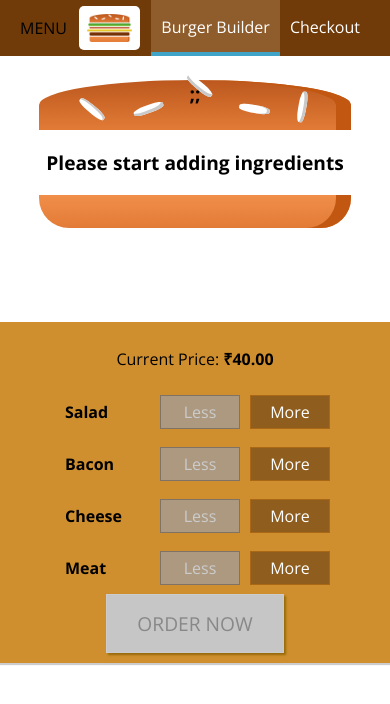
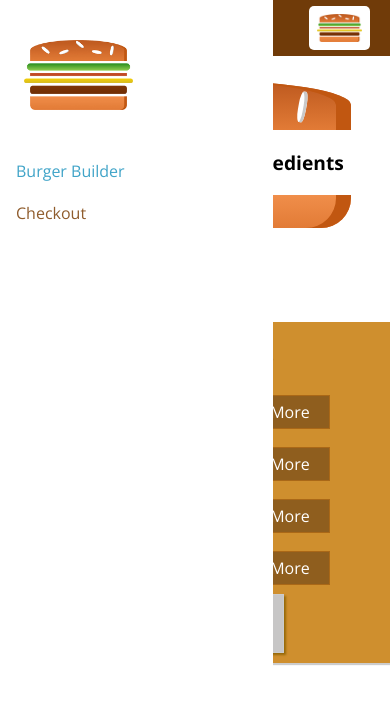
Before and after one commit to venki-bellu/burger-builder, a React app: page / in a window 390 px wide. Shown: the top 704 px of the page. Built offline with nearby package versions, Linux system fonts and the light colour scheme.

Commit message:
8.137 More about Responsive Adjustments

```diff
--- a/src/components/Layout/Layout.js
+++ b/src/components/Layout/Layout.js
@@ -2,10 +2,12 @@
 import Auxi from '../../hoc/Auxi';
 import classes from './Layout.module.css'
 import Toolbar from '../Navigation/Toolbar/Toolbar';
+import SideDrawer from '../Navigation/SideDrawer/SideDrawer';
 
 const layout = (props) => (
     <Auxi>
         <Toolbar />
+        <SideDrawer />
         <main className={classes.Content}>
             {props.children}
         </main>
--- a/src/components/Logo/Logo.module.css
+++ b/src/components/Logo/Logo.module.css
@@ -2,7 +2,7 @@
 {
     background-color: white;
     padding: 8px;
-    height: 80%;
+    height: 100%;
     box-sizing: border-box;
     border-radius: 5px;
 }
--- a/src/components/Navigation/NavigationItems/NavigationItem/NavigationItem.module.css
+++ b/src/components/Navigation/NavigationItems/NavigationItem/NavigationItem.module.css
@@ -1,7 +1,33 @@
+.NavigationItem
+{
+    margin:10px 0;
+    box-sizing: border-box;
+    display: block;
+    width: 100%;
+}
+
+.NavigationItem a
+{
+    color: #8f5c2c;
+    text-decoration: none;
+    width: 100%;
+    box-sizing: border-box;
+    display: block;
+}
+
+.NavigationItem a:hover,
+.NavigationItem a:active,
+.NavigationItem a.active
+{
+    color: #40a4c8;
+}
+
+@media (min-width: 500px)
+{
     .NavigationItem
     {
         margin: 0;
-    box-sizing: border-box;
+        width: auto;
         display: flex;
         height: 100%;
         align-items: center;
@@ -10,12 +36,9 @@
     .NavigationItem a
     {
         color: white;
-    text-decoration: none;
         height: 100%;
         padding: 16px 10px;
         border-bottom: 4px solid transparent;
-    box-sizing: border-box;
-    display: block;
     }
 
     .NavigationItem a:hover,
@@ -26,3 +49,4 @@
         border-bottom: 4px solid #40a4c8;
         color: white;
     }
+}
--- a/src/components/Navigation/NavigationItems/NavigationItems.module.css
+++ b/src/components/Navigation/NavigationItems/NavigationItems.module.css
@@ -4,6 +4,15 @@
     padding: 0;
     list-style: none;
     display: flex;
+    flex-flow: column;
     align-items: center;
     height: 100%;
 }
+
+@media(min-width: 500px)
+{
+    .NavigationItems
+    {
+        flex-flow: row;
+    }
+}
--- /dev/null
+++ b/src/components/Navigation/SideDrawer/SideDrawer.js
@@ -0,0 +1,21 @@
+import React from 'react';
+
+import Logo from '../../Logo/Logo';
+import NavigationItems from '../NavigationItems/NavigationItems';
+import classes from './SideDrawer.module.css'
+
+const sideDrawer = props =>
+{
+    return (
+        <div className={classes.SideDrawer}>
+            <div className={classes.Logo}>
+                <Logo />
+            </div>
+            <nav>
+                <NavigationItems />
+            </nav>
+        </div>
+    );
+}
+
+export default sideDrawer;
--- /dev/null
+++ b/src/components/Navigation/SideDrawer/SideDrawer.module.css
@@ -0,0 +1,38 @@
+.SideDrawer
+{
+    position: fixed;
+    width: 280px;
+    max-width: 70%;
+    height: 100%;
+    left: 0;
+    top: 0;
+    z-index: 200;
+    background-color: white;
+    padding: 32px 16px;
+    box-sizing: border-box;
+    transition: transform 0.3s ease-out;
+}
+
+@media(min-width: 500px)
+{
+    .SideDrawer
+    {
+        display: none;
+    }
+}
+
+.Open
+{
+    transform: translateX(0);
+}
+
+.Close
+{
+    transform: translateX(-100%);
+}
+
+.Logo
+{
+    height: 11%;
+    margin-bottom: 32px;
+}
--- a/src/components/Navigation/Toolbar/Toolbar.js
+++ b/src/components/Navigation/Toolbar/Toolbar.js
@@ -7,8 +7,10 @@
 const toolbar = props =>(
     <header className={classes.Toolbar}>
         <div>MENU</div>
-        <Logo/>
-        <nav>
+        <div className={classes.Logo}>
+            <Logo />
+        </div>
+        <nav className={classes.DesktopOnly}>
             <NavigationItems />
         </nav>
     </header>
--- a/src/components/Navigation/Toolbar/Toolbar.module.css
+++ b/src/components/Navigation/Toolbar/Toolbar.module.css
@@ -18,3 +18,16 @@
 {
     height: 100%;
 }
+
+.Logo
+{
+    height: 80%;
+}
+
+@media (max-width: 499px)
+{
+    .DesktopOnly
+    {
+        display: none;
+    }
+}
```
Lines whose indentation alone changed are shown as unchanged.
